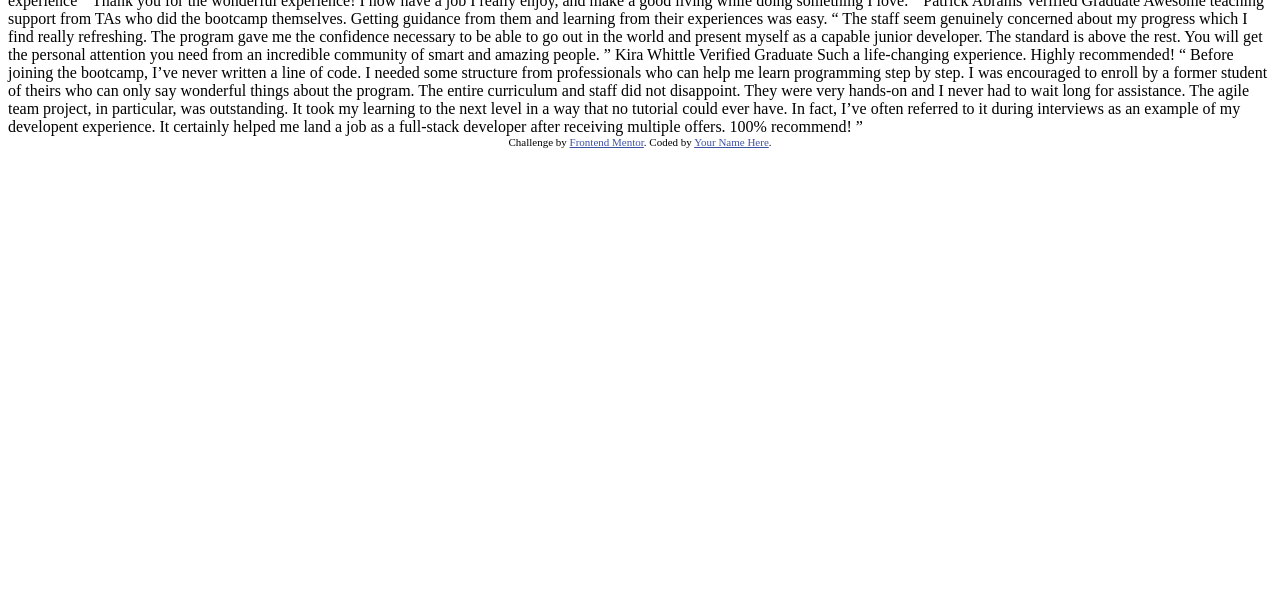
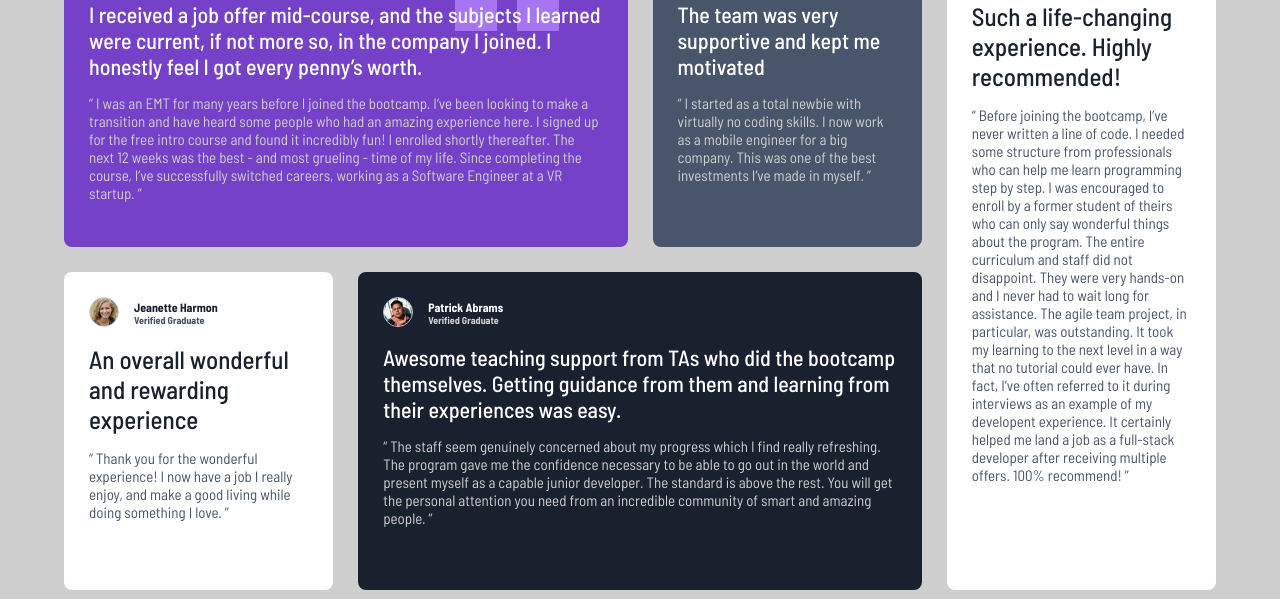
Before and after one commit to ChrisSolusNJ/Testimonials-Grid-Section, a plain HTML site: page index.html in a window 1280 px wide. Shown: the part 106-705 px from the top of the page. Drawn offline with Linux system fonts and the light colour scheme; a web font is replaced by a local one.

Commit message:
Finish project

```diff
--- /dev/null
+++ b/css/styles.css
@@ -0,0 +1,236 @@
+*,
+*::before,
+*::after {
+    margin: 0;
+    padding: 0;
+    -webkit-box-sizing: border-box;
+    -moz-box-sizing: border-box;
+    box-sizing: border-box;
+}
+
+:root{
+    --moderate-violet: hsl(263, 55%, 52%);
+    --grayish-blue: hsl(217, 19%, 35%);
+    --blackish-blue: hsl(219, 29%, 14%);
+    --white: hsl(0, 0%, 100%);
+    --light-gray: hsl(0, 0%, 81%);
+    --light-grayish-blue: hsl(210, 46%, 95%);
+}
+
+html {
+    font-size: 62.5%;
+    font-family: "Barlow Semi Condensed", 'Poppins', sans-serif;
+}
+
+body{
+    background: var(--light-gray);
+}
+
+main{
+    margin-bottom: 3.5rem;
+}
+
+.container{
+    width: 100%;
+    margin: auto;
+}
+.cards{
+    width: 90%;
+    margin: auto;
+    padding-top: 1.5rem;
+}
+
+.card1{
+    margin-top: 2rem;
+    background: var(--moderate-violet);
+    background-image: url(../images/bg-pattern-quotation.svg);
+    background-repeat: no-repeat;
+    background-position: 85% 0%;
+    padding: 2.5rem;
+    border-radius: 8px;
+}
+
+.card2{
+    background-image: url();
+    background: var(--grayish-blue);
+    padding: 2.5rem;
+    margin-top: 2rem;
+    border-radius: 8px;
+}
+
+.card3{
+    margin: auto;
+    background-image: url();
+    background: var(--white);
+    padding: 2.5rem;
+    margin-top: 2rem;
+    border-radius: 8px;
+}
+
+.card4{
+    margin: auto;
+    background-image: url();
+    background: var(--blackish-blue);
+    padding: 2.5rem;
+    margin-top: 2rem;
+    border-radius: 8px;
+}
+
+.card5{
+    margin: auto;
+    background-image: url();
+    background: var(--white);
+    padding: 2.5rem;
+    margin-top: 2rem;
+    border-radius: 8px;
+}
+
+.header-card{
+    display: flex;
+    flex-direction: row;
+    flex-wrap: wrap;
+}
+
+.header-card picture img{
+    width: 30px;
+    border-radius: 50%;
+    border: 1px solid var(--light-gray);
+}
+
+.header-card .titles{
+    display: flex;
+    flex-direction: column;
+    justify-content: center;
+    margin-left: 1.5rem;
+}
+
+.title-card-white{
+    font-size: 12px;
+    color: var(--white);
+}
+
+.subtitle-card-white{
+    font-size: 10px;
+    color: var(--light-gray);
+}
+
+.pw{
+    margin-top: 15px;
+    font-size: 22px;
+    font-weight: 500;
+    color: var(--white);
+}
+
+.pw2{
+    margin-top: 15px;
+    font-size: 12px;
+    color: var(--light-gray);
+}
+
+.title-card-black{
+    font-size: 12px;
+    color: var(--blackish-blue);
+}
+
+.subtitle-card-black{
+    font-size: 10px;
+    color: var(--grayish-blue);
+}
+
+.pb{
+    margin-top: 15px;
+    font-size: 25px;
+    font-weight: 500;
+    color: var(--blackish-blue);
+}
+
+.pb2{
+    margin-top: 15px;
+    font-size: 12px;
+    color: var(--grayish-blue);
+}
+
+footer{
+    margin: auto;
+    text-align: center;
+    width: 80%;
+    max-width: 600px;
+}
+
+footer .attribution{
+    font-size: 20px;
+}
+
+@media screen and (min-width: 600px) {
+    .pw2{
+        font-size: 13px;
+    }
+
+
+    .cards{
+        display: grid;
+        grid-template-columns: repeat(2, 1fr);
+        grid-template-rows: repeat(3, 1fr);
+        gap: 1rem;
+
+    }
+
+    .card5{
+        grid-column: span 2 / span 2;
+    }
+}
+
+@media screen and (min-width: 1000px) {
+    .cards{
+        display: grid;
+        grid-template-columns: repeat(4, 1fr);
+        grid-template-rows: repeat(2, 1fr);
+        column-gap: 2.5rem;
+        row-gap: 2.5rem;
+    }
+
+    .card1{
+        width: 100%;
+        height: 100%;
+        grid-column: 1/3;
+        grid-row: 1/1;
+    }
+
+    .card2{
+        width: 100%;
+        height: 100%;
+        grid-column: 3/4;
+        grid-row: 1/1;
+    }
+
+    .card3{
+        width: 100%;
+        height: 100%;
+        grid-column: 1/2;
+        grid-row: 2/3;
+    }
+
+    .card4{
+        width: 100%;
+        height: 100%;
+        grid-column: 2/4;
+        grid-row: 2/3;
+    }
+
+    .card5{
+        width: 100%;
+        height: 100%;
+        grid-column: 4/5;
+        grid-row: 1/3;
+    }
+
+    .pw2{
+        font-size: 15px;
+    }
+
+
+    .pb2{
+        font-size: 15px;
+    }
+
+}
--- a/index.html
+++ b/index.html
@@ -1,76 +1,152 @@
 <!DOCTYPE html>
 <html lang="en">
+
 <head>
   <meta charset="UTF-8">
-  <meta name="viewport" content="width=device-width, initial-scale=1.0"> <!-- displays site properly based on user's device -->
+  <meta name="viewport" content="width=device-width, initial-scale=1.0">
+  <!-- displays site properly based on user's device -->
 
   <link rel="icon" type="image/png" sizes="32x32" href="./images/favicon-32x32.png">
+
+  <!-- Link Font Styles -->
+  <link rel="preconnect" href="https://fonts.googleapis.com">
+  <link rel="preconnect" href="https://fonts.gstatic.com" crossorigin>
+  <link
+    href="https://fonts.googleapis.com/css2?family=Barlow+Semi+Condensed:ital,wght@0,100;0,200;0,300;0,400;0,500;0,600;0,700;0,800;0,900;1,100;1,200;1,300;1,400;1,500;1,600;1,700;1,800;1,900&family=Poppins:ital,wght@0,100;0,200;0,300;0,400;0,500;0,600;0,700;0,800;0,900;1,100;1,200;1,300;1,400;1,500;1,600;1,700;1,800;1,900&family=Ubuntu+Sans+Mono:ital,wght@0,400..700;1,400..700&display=swap"
+    rel="stylesheet">
+  <link rel="stylesheet" href="css/styles.css">
 
   <title>Frontend Mentor | [Challenge Name Here]</title>
 
   <!-- Feel free to remove these styles or customise in your own stylesheet 👍 -->
   <style>
-    .attribution { font-size: 11px; text-align: center; }
-    .attribution a { color: hsl(228, 45%, 44%); }
+    .attribution {
+      font-size: 11px;
+      text-align: center;
+    }
+
+    .attribution a {
+      color: hsl(228, 45%, 44%);
+    }
   </style>
 </head>
+
 <body>
-  Daniel Clifford
-  Verified Graduate
+  <main>
+    <div class="container">
+      <div class="cards">
 
-  I received a job offer mid-course, and the subjects I learned were current, if not more so,
-  in the company I joined. I honestly feel I got every penny’s worth.
+        <div class="card1">
+          <div class="header-card">
+            <picture>
+              <img src="images/image-daniel.jpg" alt="">
+            </picture>
+            <div class="titles">
+              <h2 class="title-card-white">Daniel Clifford</h2>
+              <h2 class="subtitle-card-white">Verified Graduate</h2>
+            </div>
 
-  “ I was an EMT for many years before I joined the bootcamp. I’ve been looking to make a
-  transition and have heard some people who had an amazing experience here. I signed up
+          </div>
+          <p class="pw">I received a job offer mid-course, and the subjects I learned were current, if not
+            more so, in the company I joined. I honestly feel I got every penny’s worth.</p>
+
+          <p class="pw2">“ I was an EMT for many years before I joined the bootcamp. I’ve been looking to make
+            a transition and have heard some people who had an amazing experience here. I signed up
             for the free intro course and found it incredibly fun! I enrolled shortly thereafter.
             The next 12 weeks was the best - and most grueling - time of my life. Since completing
-  the course, I’ve successfully switched careers, working as a Software Engineer at a VR startup. ”
+            the course, I’ve successfully switched careers, working as a Software Engineer at a VR startup. ”</p>
+        </div>
 
-  Jonathan Walters
-  Verified Graduate
+        <div class="card2">
+          <div class="header-card">
+            <picture>
+              <img src="images/image-jonathan.jpg" alt="">
+            </picture>
+            <div class="titles">
+              <h2 class="title-card-white">Jonathan Walters</h2>
+              <h2 class="subtitle-card-white">Verified Graduate</h2>
+            </div>
+          </div>
 
-  The team was very supportive and kept me motivated
+          <p class="pw">The team was very supportive and kept me motivated</p>
 
-  “ I started as a total newbie with virtually no coding skills. I now work as a mobile engineer
-  for a big company. This was one of the best investments I’ve made in myself. ”
+          <p class="pw2">“ I started as a total newbie with virtually no coding skills. I now work as a mobile
+            engineer for a big company. This was one of the best investments I’ve made in myself. ”</p>
+        </div>
 
-  Jeanette Harmon
-  Verified Graduate
+        <div class="card3">
+          <div class="header-card">
+            <picture>
+              <img src="images/image-jeanette.jpg" alt="">
+            </picture>
+            <div class="titles">
+              <h2 class="title-card-black">Jeanette Harmon</h2>
+              <h2 class="subtitle-card-black">Verified Graduate</h2>
+            </div>
+          </div>
 
-  An overall wonderful and rewarding experience
+          <p class="pb">An overall wonderful and rewarding experience</p>
 
-  “ Thank you for the wonderful experience! I now have a job I really enjoy, and make a good living
-  while doing something I love. ”
+          <p class="pb2">“ Thank you for the wonderful experience! I now have a job I really enjoy, and make a
+            good living while doing something I love. ”</p>
+        </div>
 
-  Patrick Abrams
-  Verified Graduate
+        <div class="card4">
+          <div class="header-card">
+            <picture>
+              <img src="images/image-patrick.jpg" alt="">
+            </picture>
+            <div class="titles">
+              <h2 class="title-card-white">Patrick Abrams</h2>
+              <h2 class="subtitle-card-white">Verified Graduate</h2>
+            </div>
+          </div>
 
-  Awesome teaching support from TAs who did the bootcamp themselves. Getting guidance from them and
-  learning from their experiences was easy.
+          <p class="pw">Awesome teaching support from TAs who did the bootcamp themselves. Getting guidance
+            from them and learning from their experiences was easy.</p>
 
-  “ The staff seem genuinely concerned about my progress which I find really refreshing. The program
-  gave me the confidence necessary to be able to go out in the world and present myself as a capable
+          <p class="pw2">“ The staff seem genuinely concerned about my progress which I find really refreshing.
+            The program gave me the confidence necessary to be able to go out in the world and present myself as a
+            capable
             junior developer. The standard is above the rest. You will get the personal attention you need from
-  an incredible community of smart and amazing people. ”
+            an incredible community of smart and amazing people. ”</p>
+        </div>
 
-  Kira Whittle
-  Verified Graduate
+        <div class="card5">
+          <div class="header-card">
+            <picture>
+              <img src="images/image-kira.jpg" alt="">
+            </picture>
+            <div class="titles">
+              <h2 class="title-card-black">Kira Whittle</h2>
+              <h2 class="subtitle-card-black">Verified Graduate</h2>
+            </div>
+          </div>
 
-  Such a life-changing experience. Highly recommended!
+          <p class="pb">Such a life-changing experience. Highly recommended!</p>
 
-  “ Before joining the bootcamp, I’ve never written a line of code. I needed some structure from
-  professionals who can help me learn programming step by step. I was encouraged to enroll by a former
-  student of theirs who can only say wonderful things about the program. The entire curriculum and staff
+          <p class="pb2">“ Before joining the bootcamp, I’ve never written a line of code. I needed some
+            structure from professionals who can help me learn programming step by step. I was encouraged to enroll by a
+            former student of theirs who can only say wonderful things about the program. The entire curriculum and
+            staff
             did not disappoint. They were very hands-on and I never had to wait long for assistance. The agile team
             project, in particular, was outstanding. It took my learning to the next level in a way that no tutorial
             could ever have. In fact, I’ve often referred to it during interviews as an example of my developent
             experience. It certainly helped me land a job as a full-stack developer after receiving multiple offers.
-  100% recommend! ”
+            100% recommend! ”</p>
+        </div>
 
+      </div>
+
+    </div>
+  </main>
+  <footer>
     <div class="attribution">
-    Challenge by <a href="https://www.frontendmentor.io?ref=challenge" target="_blank">Frontend Mentor</a>.
-    Coded by <a href="#">Your Name Here</a>.
+      Challenge by<a href="https://www.frontendmentor.io?ref=challenge" target="_blank">Frontend Mentor.</a>
+      Coded by <a href="https://www.frontendmentor.io/profile/ChrisSolusNJ">Christian NJ (ChrisSolusNJ).</a>
     </div>
+  </footer>
+
 </body>
+
 </html>
```
Also changed, not shown: image-1.png (added), image.png (added), 1 other file. Lines whose indentation alone changed are shown as unchanged.
